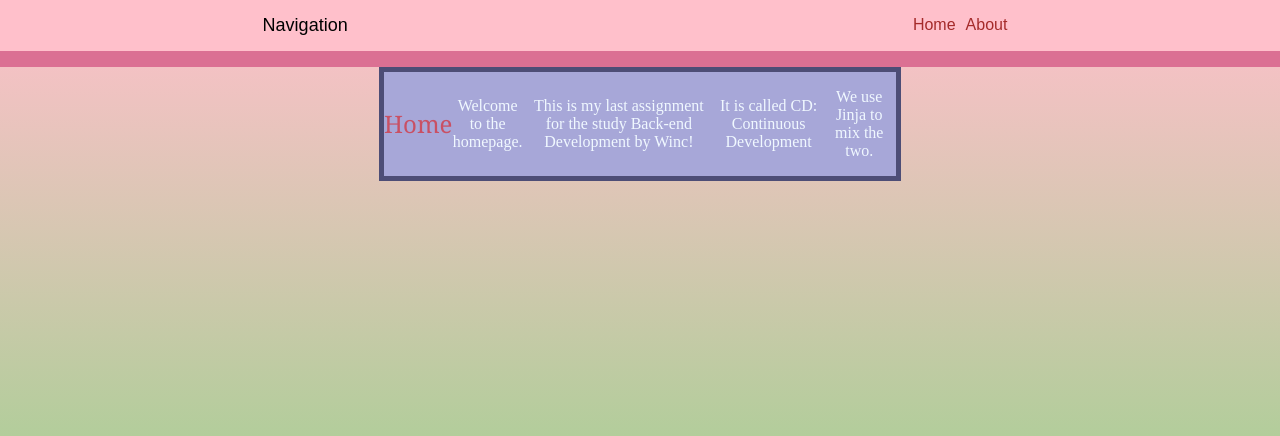
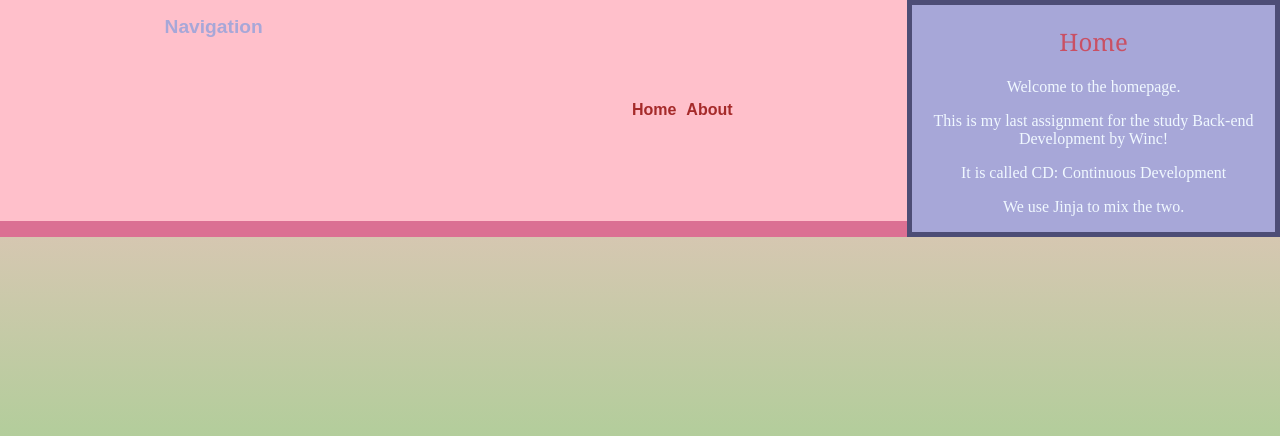
Before and after one commit to NvanKeeken/CD_Assignment, a Flask app: page / in a window 1280 px wide. Shown: the top 436 px of the page. Run offline with Flask 3, Linux system fonts and the light colour scheme.

Commit message:
added stylesheet

```diff
--- a/static/css/main.css
+++ b/static/css/main.css
@@ -9,6 +9,7 @@ html{
 }
 body{
     margin: 0 auto;
+    display: flex;
 }
 .nav{
     background: pink;
@@ -24,13 +25,14 @@ body{
     flex-direction: row;
     list-style: none;
     color: palevioletred ;
-    font-weight: 200;
+    font-weight: bolder;
     align-items: center;
 }
 .nav h2{
     font-family: sans-serif;
-    font-weight: 300;
-    font-size: large;
+    font-weight: bolder;
+    font-size: larger;
+    color: rgb(167, 167, 216);
 }
 .nav_menu li{
     margin-right: 10px;
@@ -73,6 +75,5 @@ body{
     width: 40%;
     height: 20%;
     margin: auto;
-    display: flex;
-    align-items: center;
+    align-self: center;
 }
```
